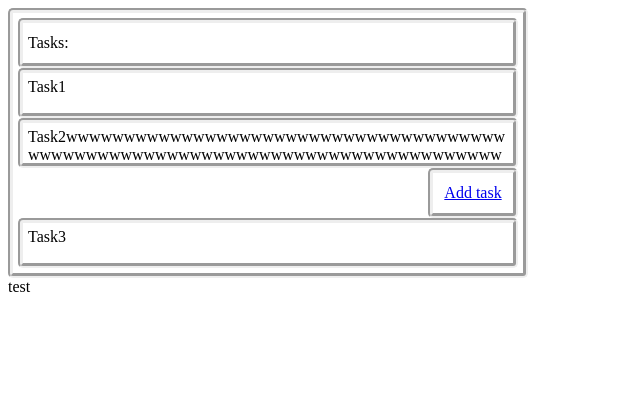
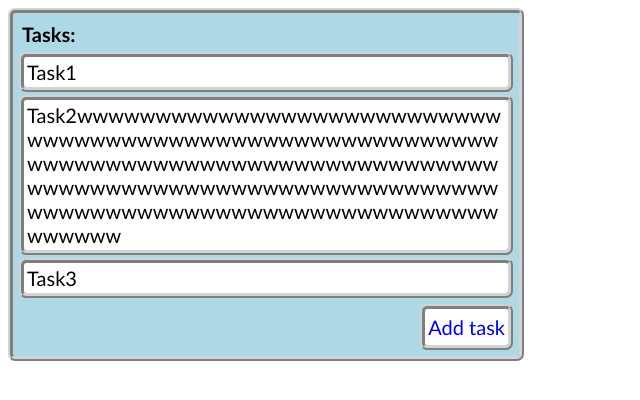
Before and after one commit to mati31203/trello1, a PHP site: page / in a window 1280 px wide. Shown: the top 400 px of the page, without its empty margins (0-640 px from the left). Run offline with PHP 8.4, Linux system fonts and the light colour scheme.

Commit message:
PHP 44, CSS4

```diff
--- a/index.php
+++ b/index.php
@@ -1,21 +1,20 @@
 <!DOCTYPE html>
 <html lang="en">
+
 <head>
     <meta charset="UTF-8">
     <title>Trello_trial</title>
     <link rel="stylesheet" href="style.css">
 </head>
+
 <body>
 <div class="list all">
-<div class="header all">Tasks:</div>
-<div class="task all">Task1</div>
-<div class="task all">Task2wwwwwwwwwwwwwwwwwwwwwwwwwwwwwwwwwwwwwwwwwwwwwwwwwwwwwwwwwwwwwwwwwwwwwwwwwwwwwwwwwwwwwwwwwwwwwwwwwwwwwwwwwwwwwwwwwwwwwwwwwwwwwwwwwwwwwwwwwwwwwwwwwwwwwwwww</div>
-<div class="all addbutton"><a href="addtask.php">Add task</a></div>
-<div class="task all">Task3</div>
+    <div class="header all">Tasks:</div>
+    <div class="task all">Task1</div>
+    <div class="task all">Task2wwwwwwwwwwwwwwwwwwwwwwwwwwwwwwwwwwwwwwwwwwwwwwwwwwwwwwwwwwwwwwwwwwwwwwwwwwwwwwwwwwwwwwwwwwwwwwwwwwwwwwwwwwwwwwwwwwwwwwwwwwwwwwwwwwwwwwwwwwwwwwwwwwwwwwwww</div>
+    <div class="task all">Task3</div>
+    <div class="all" id="addbutton"><a href="addtask.php">Add task</a></div>
+</div>
+</body>
 
-</div>
-
-<?php echo 'test'; ?>
-
-</body>
 </html>
--- a/style.css
+++ b/style.css
@@ -1,9 +1,9 @@
 .all
 {
-    border-style: groove;
-    border-radius: 5px;
-    border-width: 5px;
-    padding: 5px;
+    border: 5px ridge lightgrey;
+    border-radius: 7px;
+    padding: 3px;
+    font: 20px 'Trebuchet MS', sans-serif;
 }
 
 .list
@@ -12,34 +12,53 @@
     max-height: 2000px;
     overflow-y: scroll;
     overflow: auto;
+    background-color: lightblue;
 }
 
 .header
 {
-    width: 480px;
-    height: 30px;
+    width: 478px;
+    margin: 3px;
     display: flex;
     align-items: center;
-    overflow-y: scroll;
-    overflow: auto;
     word-wrap: break-word;
+    background-color: lightblue;
+    border-style: none;
+    font-weight: bold;
+
 }
 
 .task
 {
-    width: 480px;
-    height: 30px;
-    overflow-y: scroll;
-    overflow: auto;
+    width: 478px;
+    margin: 3px;
     word-wrap: break-word;
+    background-color: white;
 }
 
-.addbutton
+.task:hover
+{
+    background-color: lightgray;
+}
+
+#addbutton
 {
     float: right;
-    width: 70px;
+    vertical-align: bottom;
     height: 30px;
+    margin: 3px;
+    background-color: white;
     display: flex;
     justify-content: center;
     align-items: center;
 }
+
+#addbutton:hover
+{
+    background-color: lightblue;
+}
+
+a
+{
+    text-decoration: none;
+}
```
